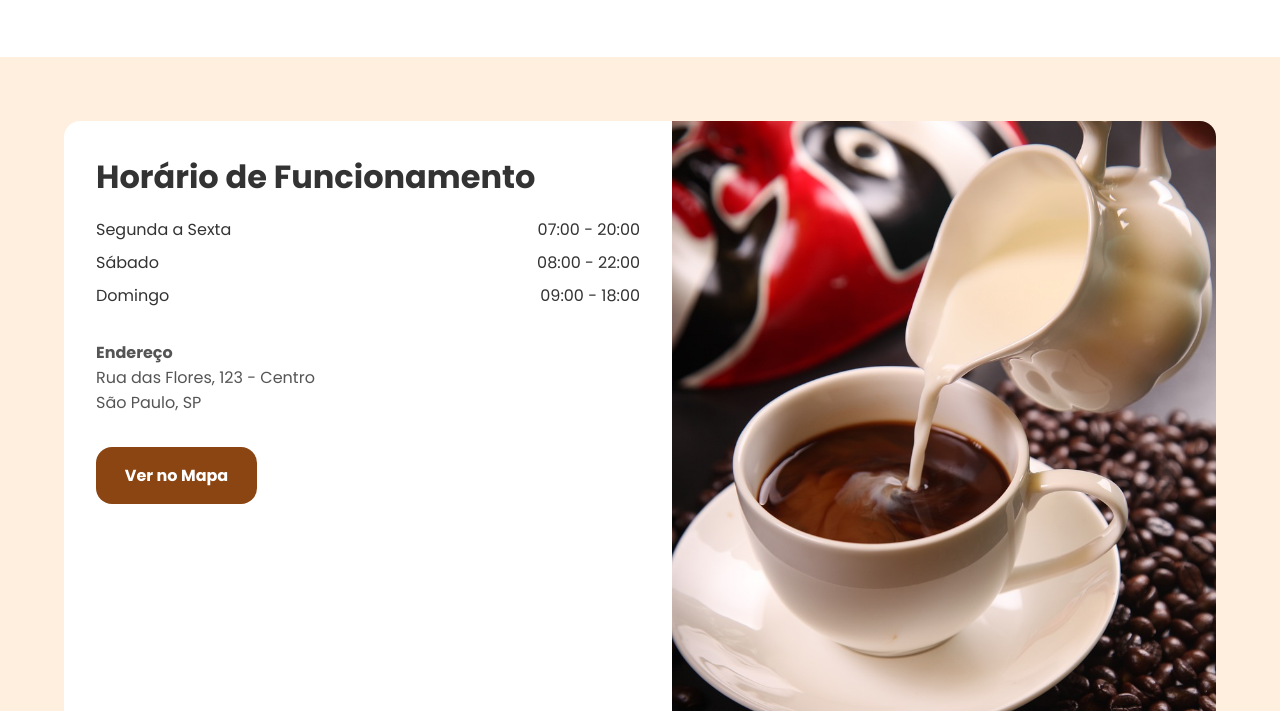
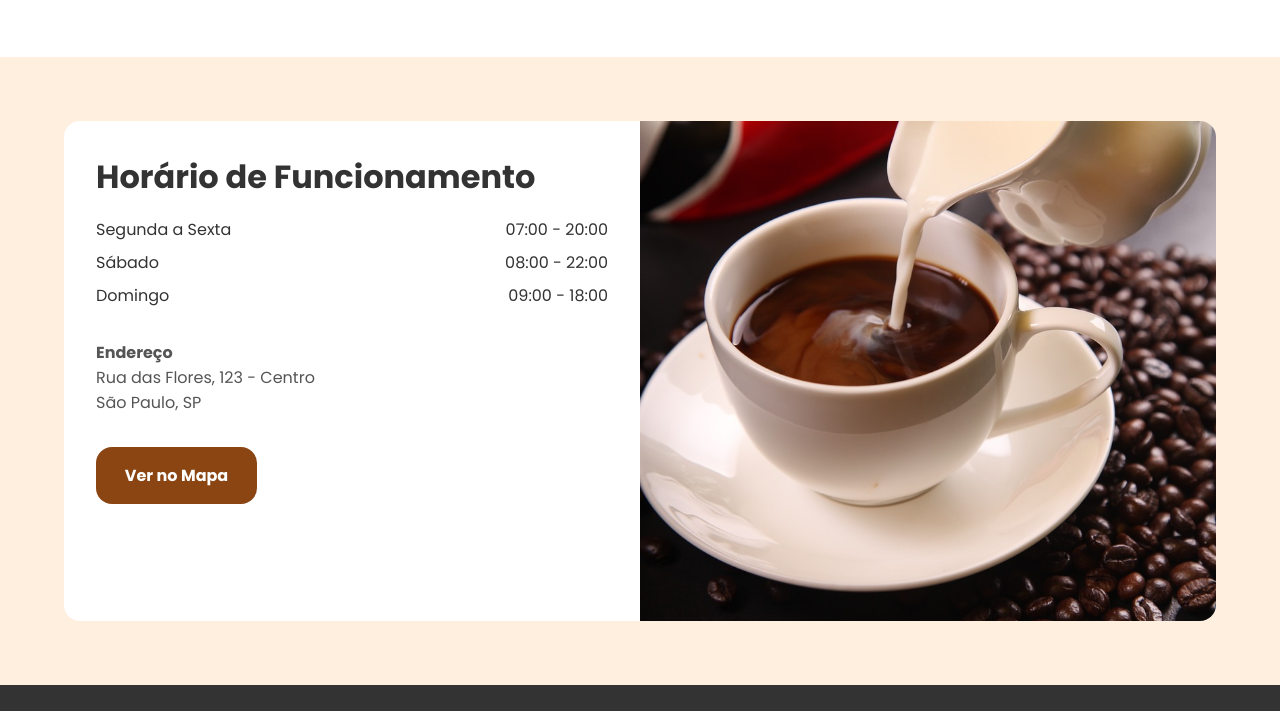
Before and after one commit to Viihh-77/Cafe_Aurora, a plain HTML site: page index.html in a window 1280 px wide. Shown: the part 1110-1821 px from the top of the page. Drawn offline with Linux system fonts and the light colour scheme; a web font is replaced by a local one.

Commit message:
Finalização do código

```diff
--- a/index.html
+++ b/index.html
@@ -83,7 +83,7 @@
 
         <section id="contact">
             <div class="container contact-box">
-                <div class="contact-text">
+                <div class="contact-text col">
                     <h2>Horário de Funcionamento</h2>
                     <div class="hours">
                         <p><span>Segunda a Sexta</span><span>07:00 - 20:00</span></p>
@@ -97,7 +97,7 @@
                     </div>
                     <a href="#" class="btn">Ver no Mapa</a>
                 </div>
-                <div class="contact-img">
+                <div class="contact-img col">
                     <img src="./images/aurora-horario.jpg" alt="Cafés sendo servido">
                 </div>
             </div>
--- a/style.css
+++ b/style.css
@@ -205,9 +205,16 @@ a {
     color: var(--text-muted);
 }
 
+.contact-img {
+    display: flex;
+    justify-content: center;
+}
+
 .contact-img img {
     width: 100%;
     height: auto;
+    object-fit: cover;
+    display: block;
 }
 
 #footer {
@@ -276,6 +283,7 @@ a {
 
     .contact-box {
         flex-direction: row;
+        height: 500px;
     }
 
     .contact-img {
@@ -291,6 +299,11 @@ a {
         justify-content: space-between;
         text-align: left;
     }
+
+    .col {
+        flex: 1 1 50%;
+        box-sizing: border-box;
+    }
 }
 
 @media (min-width: 1024px) {
```
